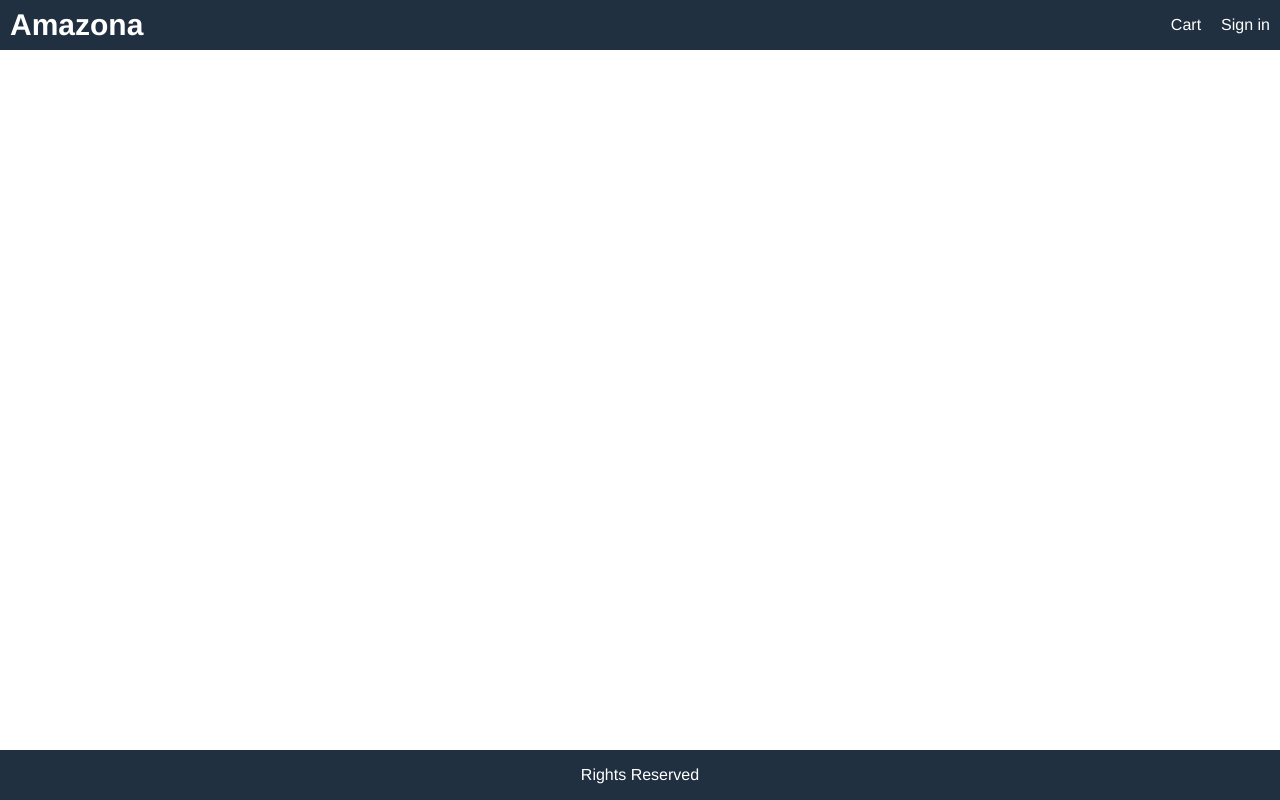
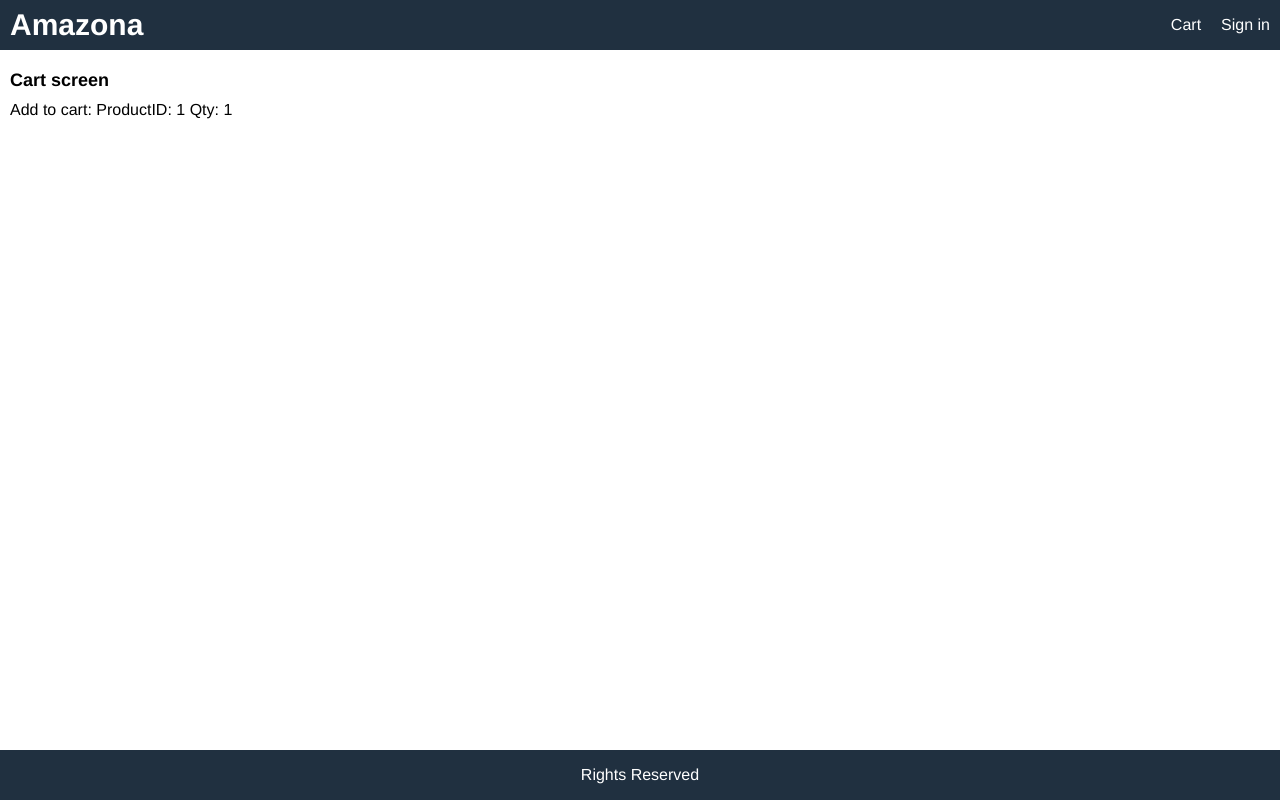
Before and after one commit to dking1342/ecommerce-app, a React (Create React App) app in the folder client/: page /cart/1 in a window 1280 px wide. Built offline with nearby package versions, Linux system fonts and the light colour scheme.

Commit message:
created an add to cart functionality. On the product page now you will be able to select the quantity of product you want then click on the add to cart button. A new cart component will show the result of the user selection

```diff
--- a/client/src/App.js
+++ b/client/src/App.js
@@ -4,6 +4,7 @@
 // components
 import HomeScreen from './views/HomeScreen';
 import ProductScreen from './views/ProductScreen';
+import CartScreen from './views/CartScreen';
 
 function App() {
   return (
@@ -19,6 +20,7 @@
                 </div>
             </header>
             <main>
+              <Route path="/cart/:id?" component={CartScreen} />
               <Route path="/product/:id" component ={ProductScreen}/>
               <Route path="/" exact component={HomeScreen} />
             </main>
--- a/client/src/index.css
+++ b/client/src/index.css
@@ -64,6 +64,9 @@
 li{
   margin-top: 1rem;
 }
+input,
+select,
+textarea,
 button{
   padding:1rem;
   border-radius: 0.5rem;
@@ -72,6 +75,8 @@
   font-family: Helvetica, Arial, sans-serif;
   -webkit-font-smoothing: antialiased;
   -moz-osx-font-smoothing: grayscale;
+}
+button{
   background-color: #f8f8f8;
   cursor: pointer;
 }
@@ -81,6 +86,9 @@
 button.block{
   width:100%;
 }
+input:hover,
+select:hover,
+textarea:hover,
 button:hover{
   border:0.1rem #404040 solid;
 }
--- /dev/null
+++ b/client/src/views/CartScreen.jsx
@@ -0,0 +1,14 @@
+import React from 'react'
+
+const CartScreen = (props) => {
+    const productId = props.match.params.id;
+    const qty = props.location.search ? Number(props.location.search.split('=')[1]) : 1;
+    return (
+        <div>
+            <h1>Cart screen</h1>
+            <p>Add to cart: ProductID: {productId} Qty: {qty}</p>
+        </div>
+    )
+}
+
+export default CartScreen
--- a/client/src/views/ProductScreen.jsx
+++ b/client/src/views/ProductScreen.jsx
@@ -1,4 +1,4 @@
-import React, {useEffect} from 'react';
+import React, {useState, useEffect} from 'react';
 import { Link } from 'react-router-dom';
 import { useSelector, useDispatch } from 'react-redux';
 
@@ -15,12 +15,17 @@
 const ProductScreen = (props) => {
     const dispatch = useDispatch();
     const productId = props.match.params.id;
+    const [qty,setQty]=useState(1);
     const productDetails = useSelector(state=> state.productDetails);
     const { loading, error, product } = productDetails;
 
     useEffect(()=>{
         dispatch(detailsProduct(productId))
     },[dispatch, productId])
+
+    const addToCartHandler = () => {
+        return props.history.push(`/cart/${productId}?qty=${qty}`)
+    }
 
     if(!product){
         return <div>Product Not Found</div>
@@ -79,9 +84,30 @@
                                                 </div>
                                             </div>
                                         </li>
-                                        <li>
-                                            <button className="primary block">Add to Cart</button>
-                                        </li>
+                                        {
+                                            product.countInStock > 0 && (
+                                                <>
+                                                    <li>
+                                                        <div className="row">
+                                                            <div>Qty</div>
+                                                            <div>
+                                                                <select value={qty} onChange={e=> setQty(e.target.value)}>
+                                                                    {
+                                                                        [...Array(product.countInStock).keys()].map(item=>(
+                                                                            <option key={item + 1} value={Number(item) + 1}>{item + 1}</option>
+                                                                        ))
+                                                                    }
+                                                                </select>
+                                                            </div>
+                                                        </div>
+                                                    </li>
+
+                                                    <li>
+                                                        <button onClick={addToCartHandler} className="primary block">Add to Cart</button>
+                                                    </li>
+                                                </>
+                                            )
+                                        }
                                     </ul>
                                 </div>
                             </div>
```
